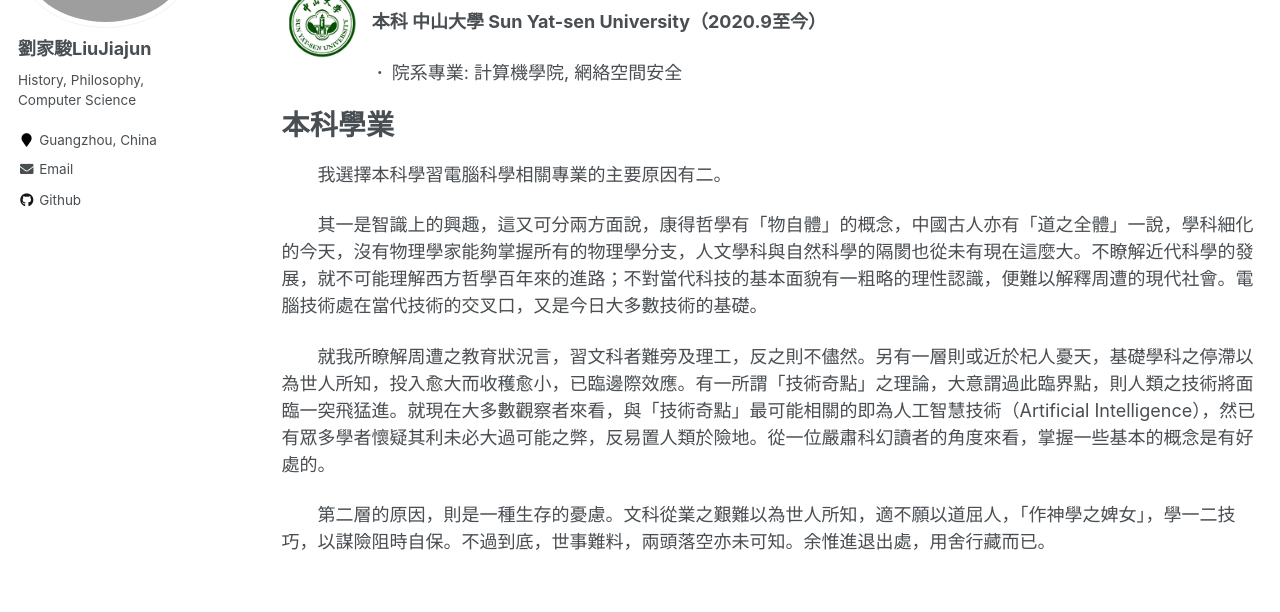
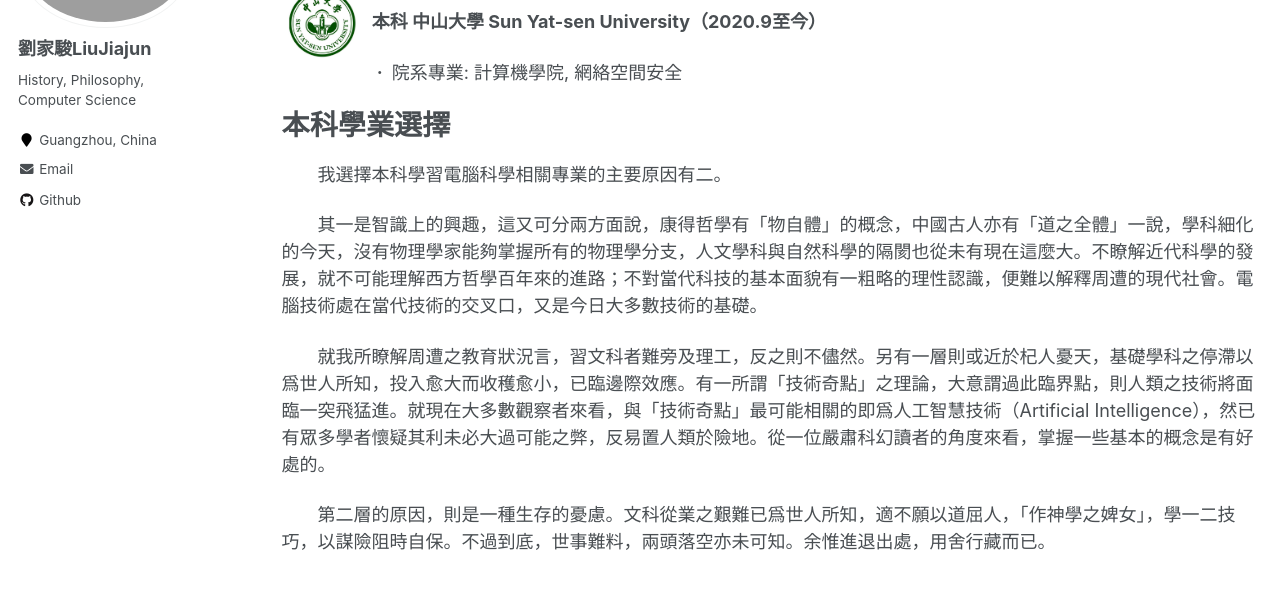
Before and after one commit to Leon-Liu228/Leon-Liu228.github.io, a Jekyll site: the page built from _pages/talks.md, in a window 1280 px wide and 1000 px high. Shown: the part 224-836 px from the top of the window. Built offline with Jekyll 4.4.1, drawn with Linux system fonts in a browser that asks for light colours.

Commit message:
Add files via upload

```diff
--- a/_pages/talks.md
+++ b/_pages/talks.md
@@ -12,13 +12,13 @@
 <a href="https://www.sysu.edu.cn/"><img src='/images/SYSU_logo.jpeg' alt="中山大學" width="80px" /></a>&nbsp;  **本科 中山大學 Sun Yat-sen University（2020.9至今）**
 　&emsp;&emsp;&emsp;&emsp; **·**&ensp;院系專業: 計算機學院, 網絡空間安全
 
-本科學業
+本科學業選擇
 ======
 
 &emsp;&emsp;我選擇本科學習電腦科學相關專業的主要原因有二。
 
 &emsp;&emsp;其一是智識上的興趣，這又可分兩方面說，康得哲學有「物自體」的概念，中國古人亦有「道之全體」一說，學科細化的今天，沒有物理學家能夠掌握所有的物理學分支，人文學科與自然科學的隔閡也從未有現在這麼大。不瞭解近代科學的發展，就不可能理解西方哲學百年來的進路；不對當代科技的基本面貌有一粗略的理性認識，便難以解釋周遭的現代社會。電腦技術處在當代技術的交叉口，又是今日大多數技術的基礎。
 
-&emsp;&emsp;就我所瞭解周遭之教育狀況言，習文科者難旁及理工，反之則不儘然。另有一層則或近於杞人憂天，基礎學科之停滯以為世人所知，投入愈大而收穫愈小，已臨邊際效應。有一所謂「技術奇點」之理論，大意謂過此臨界點，則人類之技術將面臨一突飛猛進。就現在大多數觀察者來看，與「技術奇點」最可能相關的即為人工智慧技術（Artificial Intelligence），然已有眾多學者懷疑其利未必大過可能之弊，反易置人類於險地。從一位嚴肅科幻讀者的角度來看，掌握一些基本的概念是有好處的。
+&emsp;&emsp;就我所瞭解周遭之教育狀況言，習文科者難旁及理工，反之則不儘然。另有一層則或近於杞人憂天，基礎學科之停滯以爲世人所知，投入愈大而收穫愈小，已臨邊際效應。有一所謂「技術奇點」之理論，大意謂過此臨界點，則人類之技術將面臨一突飛猛進。就現在大多數觀察者來看，與「技術奇點」最可能相關的即爲人工智慧技術（Artificial Intelligence），然已有眾多學者懷疑其利未必大過可能之弊，反易置人類於險地。從一位嚴肅科幻讀者的角度來看，掌握一些基本的概念是有好處的。
 
-&emsp;&emsp;第二層的原因，則是一種生存的憂慮。文科從業之艱難以為世人所知，適不願以道屈人，「作神學之婢女」，學一二技巧，以謀險阻時自保。不過到底，世事難料，兩頭落空亦未可知。余惟進退出處，用舍行藏而已。
+&emsp;&emsp;第二層的原因，則是一種生存的憂慮。文科從業之艱難已爲世人所知，適不願以道屈人，「作神學之婢女」，學一二技巧，以謀險阻時自保。不過到底，世事難料，兩頭落空亦未可知。余惟進退出處，用舍行藏而已。
```
